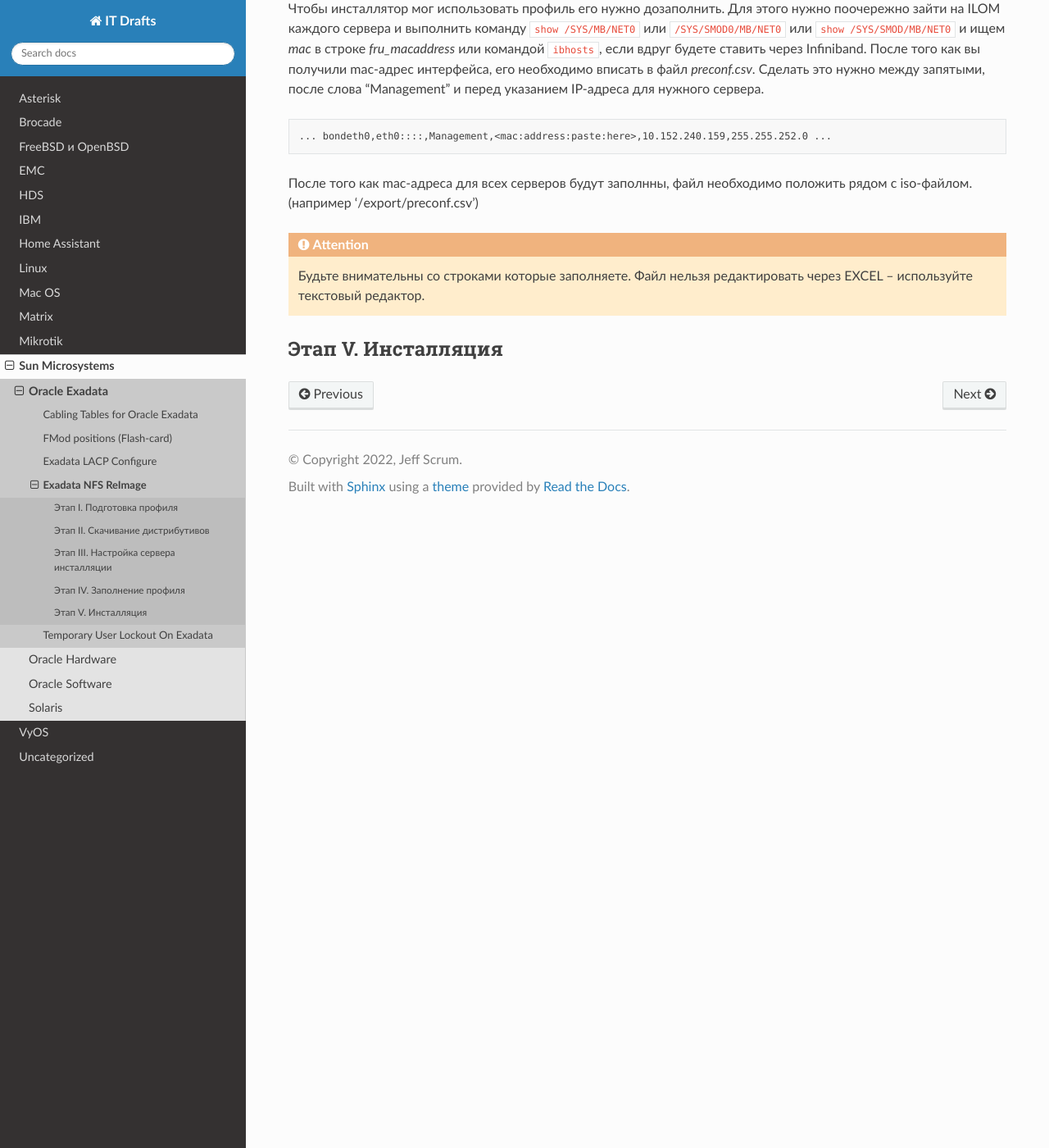
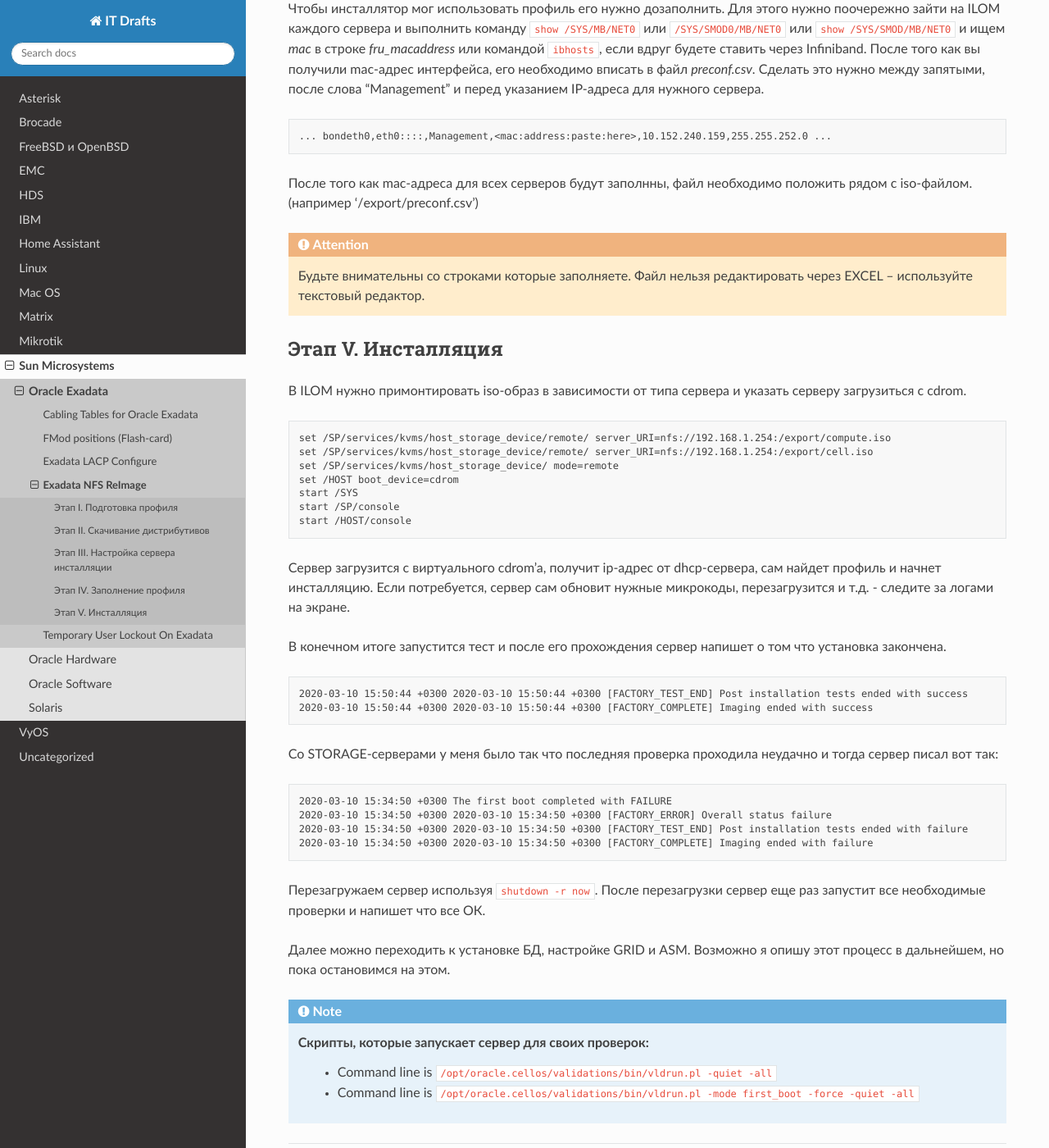
Before and after one commit to jeffscrum/jeffscrum.github.io, a Sphinx documentation site: the page built from source/sun-oracle/exadata/oracle-exadata-nfs-reimage.rst, in a window 1280 px wide and 1400 px high, scrolled down 3881 px. Shown: the whole window at 82% size. Built offline with Sphinx 7.4.7 and the Read the Docs theme 2.0.0, drawn with Linux system fonts in a browser that asks for light colours; some of the changed text lies outside the part shown.

Commit message:
Update oracle-exadata-nfs-reimage.rst

```diff
--- a/source/sun-oracle/exadata/oracle-exadata-nfs-reimage.rst
+++ b/source/sun-oracle/exadata/oracle-exadata-nfs-reimage.rst
@@ -134,3 +134,56 @@ Exadata NFS ReImage
 
 Этап V. Инсталляция
 ~~~~~~~~~~~~~~~~~~~
+
+В ILOM нужно примонтировать iso-образ в зависимости от типа сервера и указать серверу загрузиться с cdrom.
+
+.. code-block:: none
+
+   set /SP/services/kvms/host_storage_device/remote/ server_URI=nfs://192.168.1.254:/export/compute.iso
+   set /SP/services/kvms/host_storage_device/remote/ server_URI=nfs://192.168.1.254:/export/cell.iso
+   set /SP/services/kvms/host_storage_device/ mode=remote
+   set /HOST boot_device=cdrom
+   start /SYS
+   start /SP/console
+   start /HOST/console
+
+Сервер загрузится c виртуального cdrom'a, получит ip-адрес от dhcp-сервера, сам найдет профиль и начнет инсталляцию.
+Если потребуется, сервер сам обновит нужные микрокоды, перезагрузится и т.д. - следите за логами на экране.
+
+В конечном итоге запустится тест и после его прохождения сервер напишет о том что установка закончена.
+
+.. code-block:: none
+
+   2020-03-10 15:50:44 +0300 2020-03-10 15:50:44 +0300 [FACTORY_TEST_END] Post installation tests ended with success
+   2020-03-10 15:50:44 +0300 2020-03-10 15:50:44 +0300 [FACTORY_COMPLETE] Imaging ended with success
+
+Со STORAGE-серверами у меня было так что последняя проверка проходила неудачно и тогда сервер писал вот так:
+
+.. code-block:: none
+
+   2020-03-10 15:34:50 +0300 The first boot completed with FAILURE
+   2020-03-10 15:34:50 +0300 2020-03-10 15:34:50 +0300 [FACTORY_ERROR] Overall status failure
+   2020-03-10 15:34:50 +0300 2020-03-10 15:34:50 +0300 [FACTORY_TEST_END] Post installation tests ended with failure
+   2020-03-10 15:34:50 +0300 2020-03-10 15:34:50 +0300 [FACTORY_COMPLETE] Imaging ended with failure
+
+Перезагружаем сервер используя ``shutdown -r now``. После перезагрузки сервер еще раз запустит все необходимые проверки и напишет что все ОК.
+
+Далее можно переходить к установке БД, настройке GRID и ASM. Возможно я опишу этот процесс в дальнейшем, но пока остановимся на этом.
+
+.. note::
+
+   Скрипты, которые запускает сервер для своих проверок:
+     * Command line is ``/opt/oracle.cellos/validations/bin/vldrun.pl -quiet -all``
+     * Command line is ``/opt/oracle.cellos/validations/bin/vldrun.pl -mode first_boot -force -quiet -all``
+
+----------
+
+Для автоматизации получения mac-адресов с большого количества серверов можно внести адреса их ilom в файл `servers.lst`, после чего выполнить скрипт
+
+.. code-block:: bash
+
+   for h in `cat servers.lst`; do
+     echo $h >> mac_adr.txt
+     ssh -oStrictHostKeyChecking=no $h 'ipmitool sunoem cli "show /SYS/SMOD0/MB/NET0"' | grep "fru_macaddress" >> mac_adr.txt
+     ssh -oStrictHostKeyChecking=no $h 'ipmitool sunoem cli "show /SYS/MB/NET0"' | grep "fru_macaddress" >> mac_adr.txt
+   done
```
